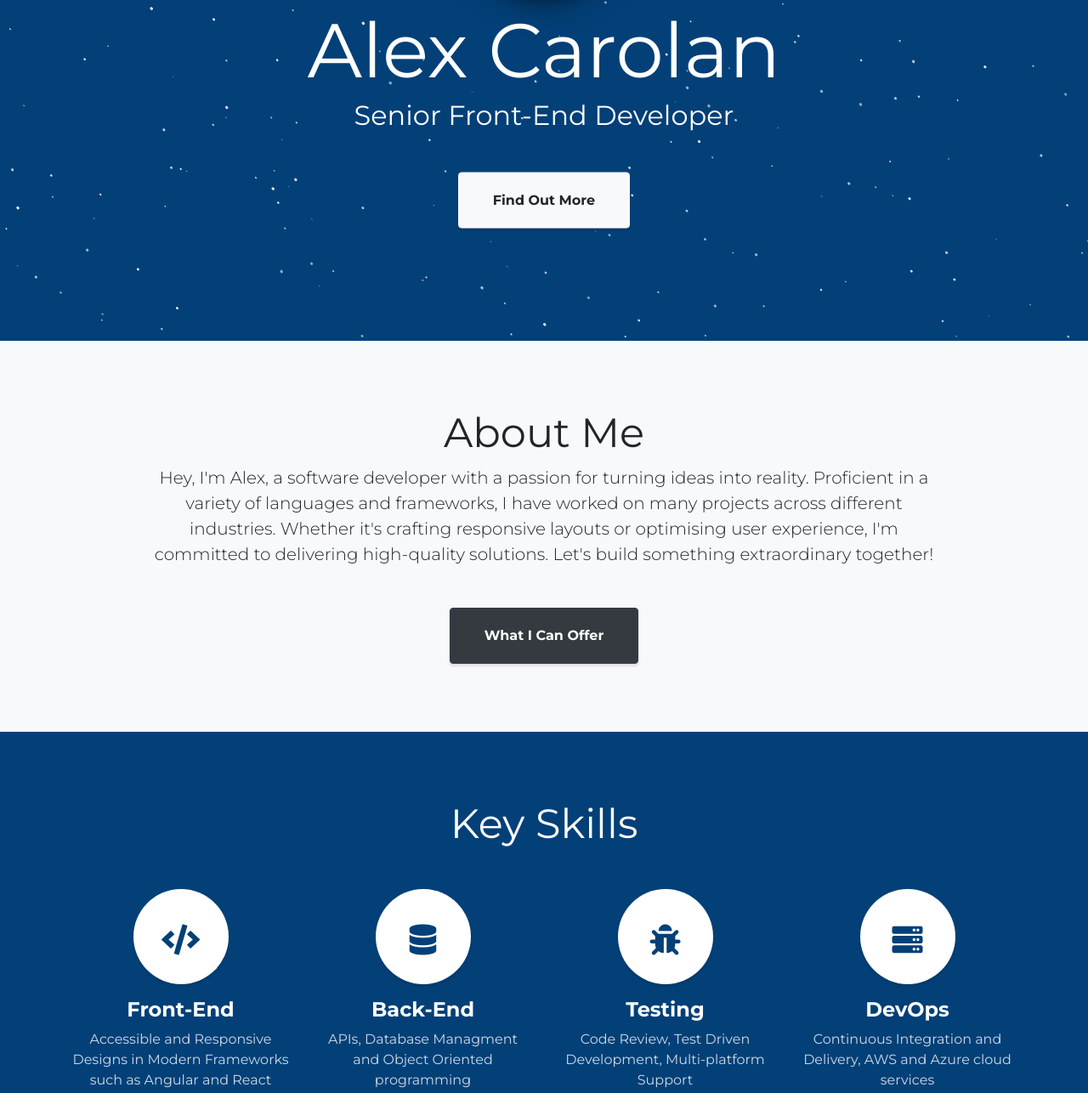
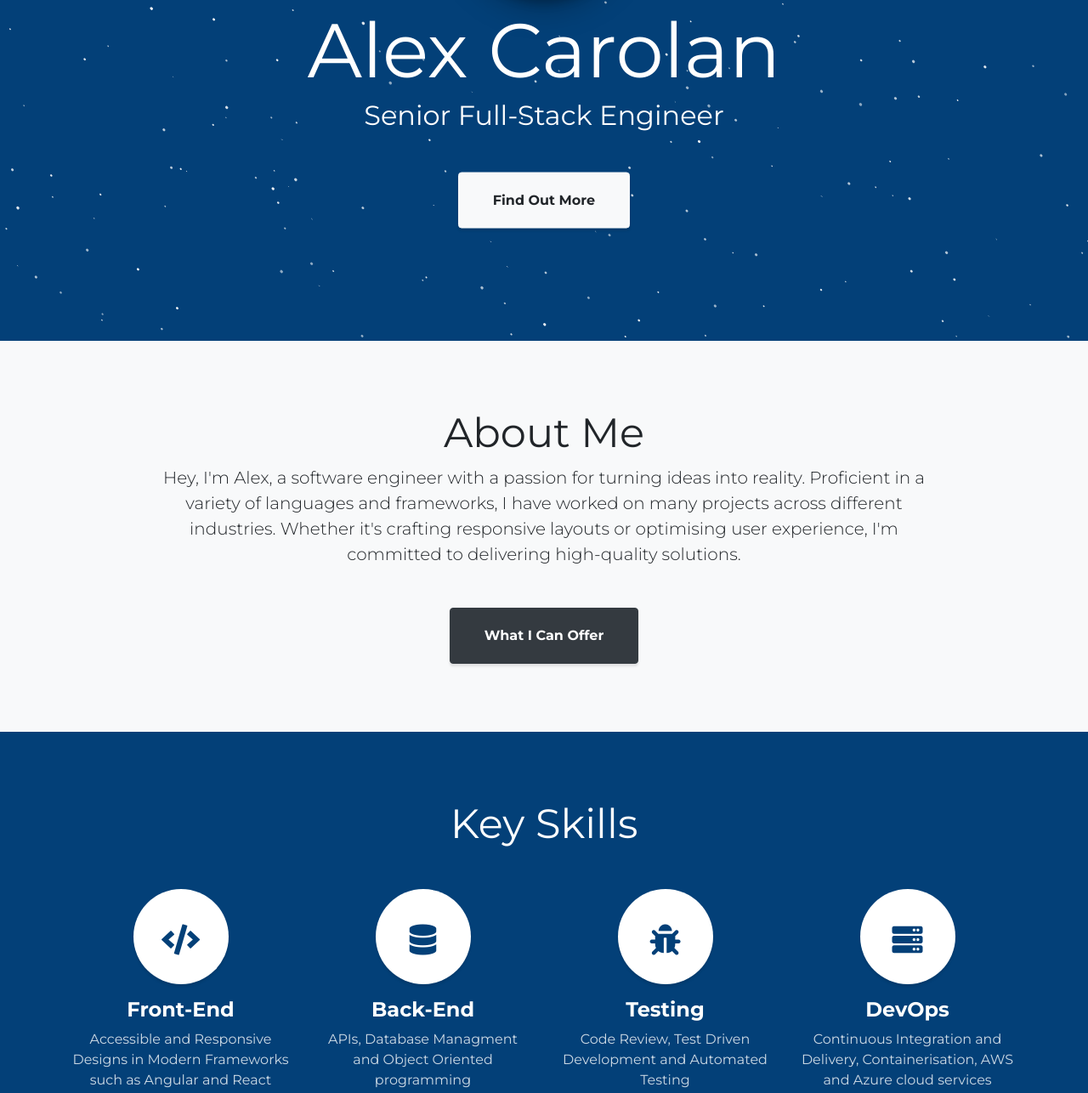
Before and after one commit to AlexCarolan/AlexCarolan.github.io, a plain HTML site: page index.html in a window 1280 px wide. Shown: the part 399-1685 px from the top of the page at 85% size. Drawn offline with Linux system fonts and the light colour scheme; animation ran at ten frames a second.

Commit message:
General updates

```diff
--- a/index.html
+++ b/index.html
@@ -11,7 +11,7 @@
 
   <link rel="icon" href="img/favicon.png" type="image/gif" sizes="120x120">
 
-  <title>Alex Carolan - Software Developer</title>
+  <title>Alex Carolan - Senior Full-Stack Engineer</title>
 
   <!-- Bootstrap Core CSS -->
   <link href="vendor/bootstrap/css/bootstrap.min.css" rel="stylesheet">
@@ -73,7 +73,7 @@
         <div class="container text-center my-auto text-white" id="header-items">
           <img class="main-photo" src="img/profile.png" alt="profile photo" height="200" style="margin-top: 55px">
           <h1 class="mb-1 mt-3">Alex Carolan</h1>
-          <h3 class="mb-5">Senior Front-End Developer</h3>
+          <h3 class="mb-5">Senior Full-Stack Engineer</h3>
           <a class="btn btn-light btn-xl js-scroll-trigger" href="#about">Find Out More</a>
       </div>
     </div>
@@ -86,7 +86,7 @@
       <div class="row">
         <div class="col-lg-10 mx-auto">
           <h2 class="header-title">About Me</h2>
-            <p class="lead mb-5">Hey, I'm Alex, a software developer with a passion for turning ideas into reality. Proficient in a variety of languages and frameworks, I have worked on many projects across different industries. Whether it's crafting responsive layouts or optimising user experience, I'm committed to delivering high-quality solutions. Let's build something extraordinary together!</p>
+            <p class="lead mb-5">Hey, I'm Alex, a software engineer with a passion for turning ideas into reality. Proficient in a variety of languages and frameworks, I have worked on many projects across different industries. Whether it's crafting responsive layouts or optimising user experience, I'm committed to delivering high-quality solutions.</p>
           <a class="btn btn-dark btn-xl js-scroll-trigger" href="#services">What I Can Offer</a>
         </div>
       </div>
@@ -125,7 +125,7 @@
           <h4>
             <strong>Testing</strong>
           </h4>
-          <p class="text-faded mb-0">Code Review, Test Driven Development, Multi-platform Support</p>
+          <p class="text-faded mb-0">Code Review, Test Driven Development and Automated Testing</p>
         </div>
         <div class="col-lg-3 col-md-6">
           <span class="service-icon rounded-circle mx-auto mb-3">
@@ -134,7 +134,7 @@
           <h4>
             <strong>DevOps</strong>
           </h4>
-          <p class="text-faded mb-0">Continuous Integration and Delivery, AWS and Azure cloud services</p>
+          <p class="text-faded mb-0">Continuous Integration and Delivery, Containerisation, AWS and Azure cloud services</p>
         </div>
       </div>
     </div>
```
